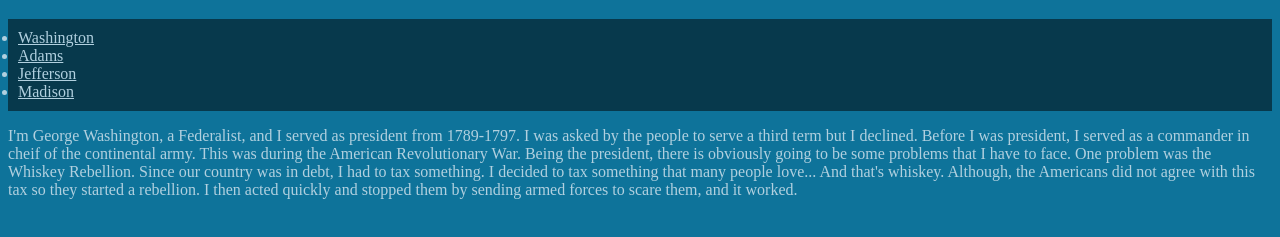
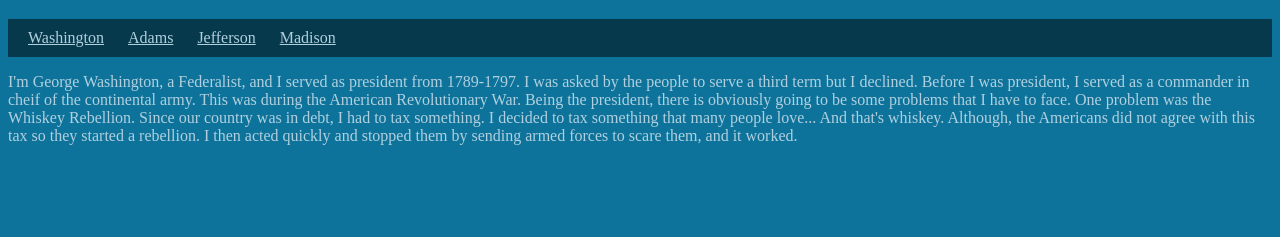
Before and after one commit to ShaunL1214/ShaunL1214.github.io, a plain HTML site: page index.html in a window 1280 px wide. Shown: the part 61-298 px from the top of the page. Drawn offline with Linux system fonts and the light colour scheme.

Commit message:
Update mystyle.css

```diff
--- a/mystyle.css
+++ b/mystyle.css
@@ -1,15 +1,15 @@
 body {
 	background: rgb(14,115,154);
 }
-   ul {
+  ul {
       padding: 10px;
       background: rgba(0,0,0,0.5);
-      color: rgb(177,208,223);
-}
+    }
+    li {
+      display: inline;
+      padding: 0px 10px 0px 10px;
+    }
 p {
-     color: rgb(177,208,223)
-}
-li {
      color: rgb(177,208,223)
 }
 a {
```
